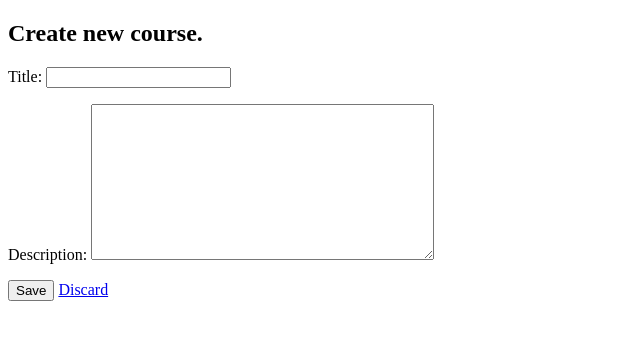
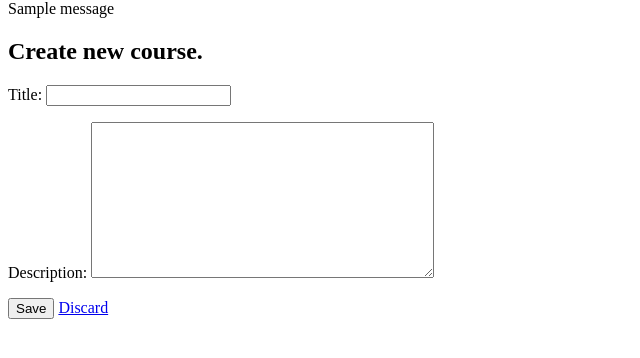
Before and after one commit to RoohiDev/academic-notes-organizer, a Django app: page /course/create/ in a window 1280 px wide. Shown: the part 119-477 px from the top of the page, without its empty margins (0-640 px from the left). Run offline with Django 5.2, Linux system fonts and the light colour scheme; a user stored in the database is signed in; tables that the repository leaves empty hold one stand-in row (values such as "Sample post"); one stand-in notice (Sample message) is shown.

Commit message:
Add messages display to base.html for success notifications

```diff
--- a/templates/base.html
+++ b/templates/base.html
@@ -18,6 +18,17 @@
             <a href="{% url 'login' %}">Log In</a>
         {% endif %}
     </header>
+
+    {% if messages %}
+    <div class="messages">
+        {% for message in messages %}
+            <div class="alert alert-{{ message.tags }}">
+                {{ message }}
+            </div>
+        {% endfor %}
+    </div>
+    {% endif %}
+
     <main>
         {% block content %}
         {% endblock %}
```
